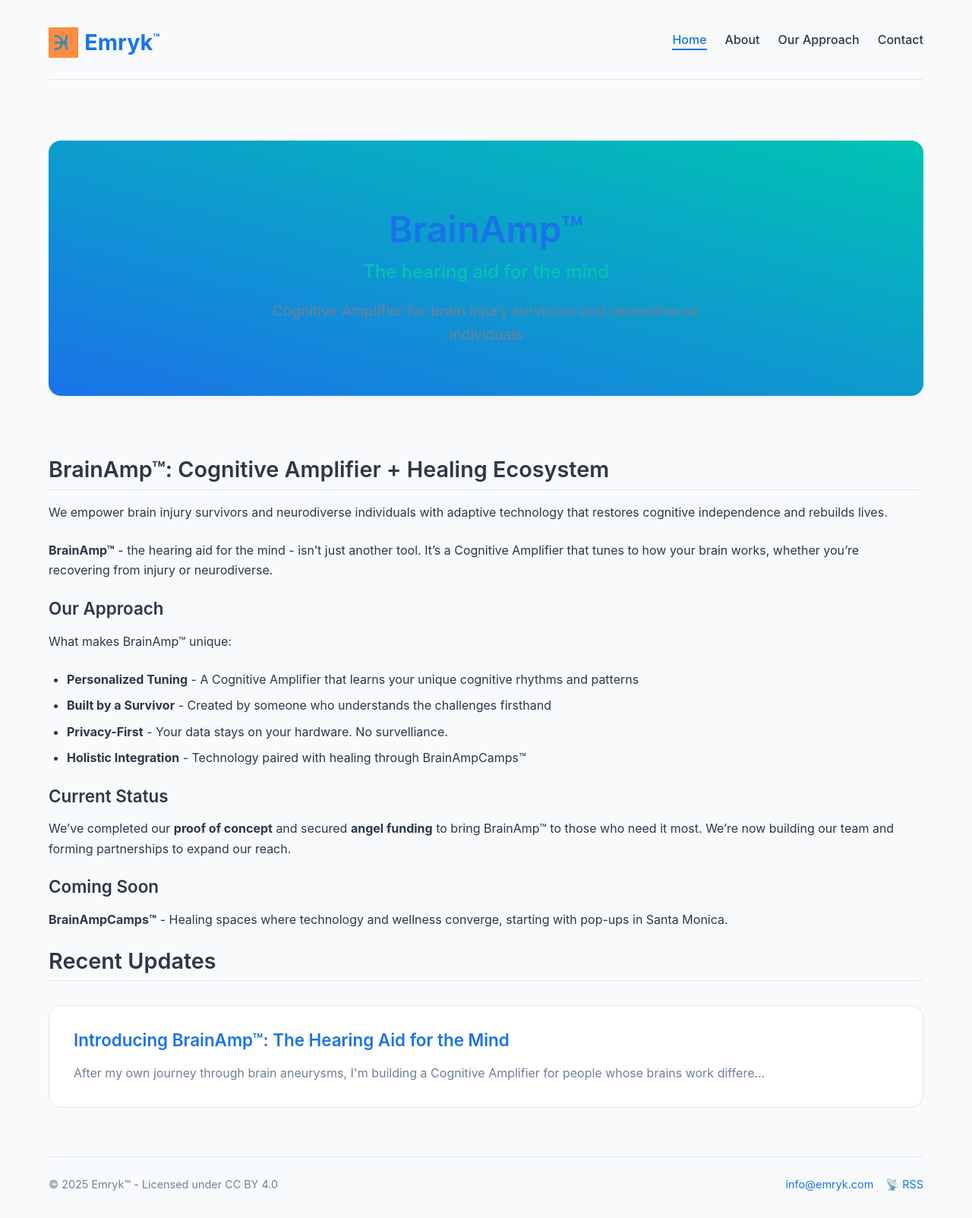
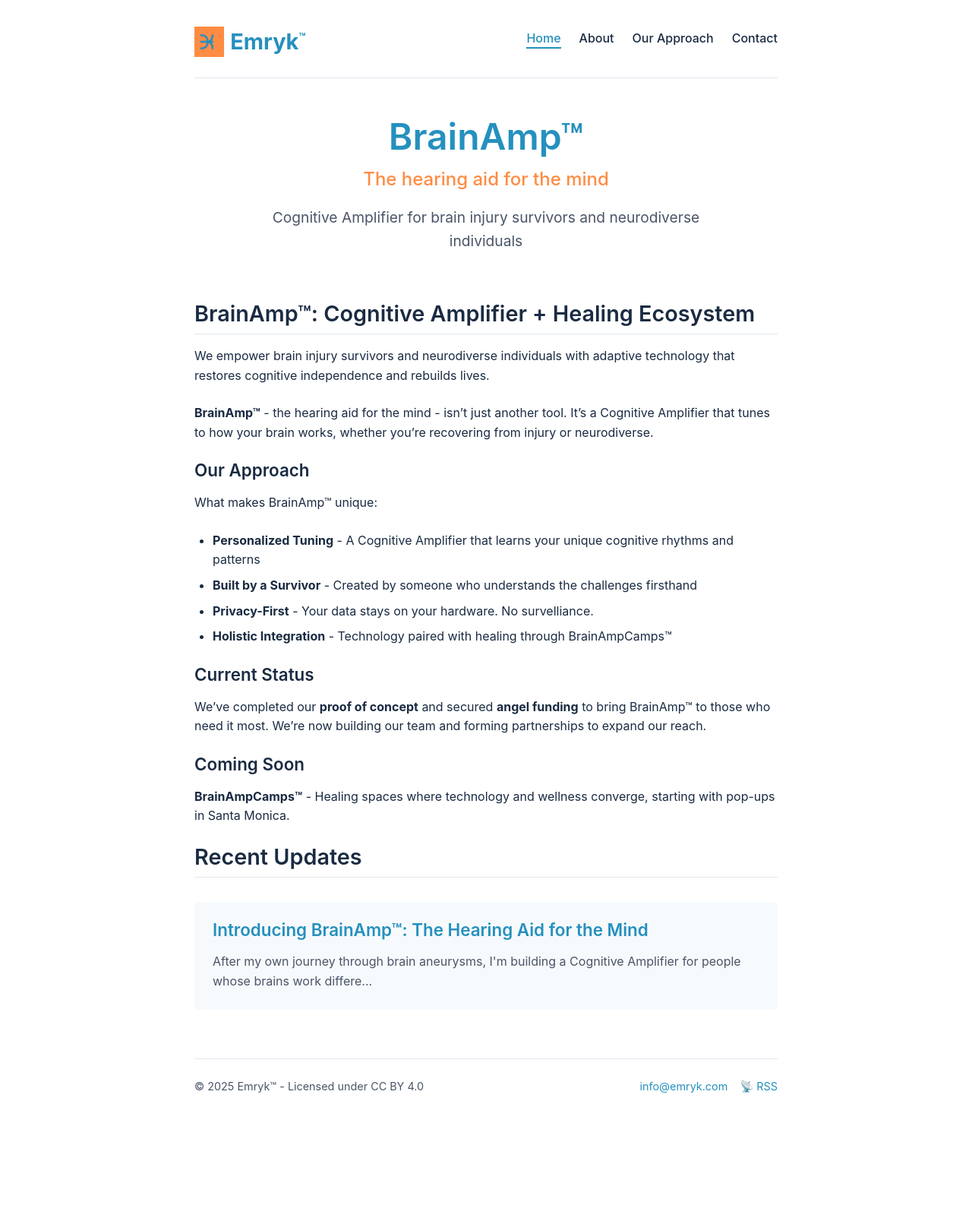
Before and after one commit to rhuze-emryk/emryk.github.io, a Jekyll site: the page built from index.md, in a window 1280 px wide. Shown: the whole page at 76% size. Built offline with Jekyll 4.4.1, drawn with Linux system fonts in a browser that asks for light colours; after the commit the page ends 1473 px from its top, so only the background shows below that.

Commit message:
Reverse course

```diff
--- a/assets/css/main.css
+++ b/assets/css/main.css
@@ -1,17 +1,13 @@
 :root {
-  --primary: #1A73E8;         /* Modern clinical blue */
-  --primary-dark: #1557B0;    /* Deep trust blue */
-  --secondary: #00C4B3;       /* Vibrant teal for accent */
-  --secondary-dark: #009E8E;  /* Darker teal */
-  --accent: #FF6B6B;          /* Energy red for highlights */
-  --text: #2D3748;            /* High contrast text */
-  --text-light: #718096;      /* Secondary text */
-  --bg: #F8FAFC;              /* Clean background */
-  --bg-alt: #FFFFFF;          /* Card backgrounds */
-  --border: #E2E8F0;          /* Subtle borders */
-  --gradient-start: #1A73E8;  /* Gradient elements */
-  --gradient-end: #00C4B3;
-  --shadow: 0 4px 6px -1px rgba(0, 0, 0, 0.05);
+  --primary: #2590BE;         /* Logo blue background */
+  --primary-dark: #1D7DA6;    /* Darker version for hover states */
+  --secondary: #FF8C42;       /* Logo orange */
+  --secondary-dark: #E67E3C;  /* Darker orange for hover states */
+  --text: #1A2B42;            /* Dark text color */
+  --text-light: #4A5568;      /* Lighter text color */
+  --bg: #FFFFFF;              /* Background color */
+  --bg-alt: #F7FAFC;          /* Alternative background color */
+  --border: #E2E8F0;          /* Border color */
 }
 
 /* Base Styles */
@@ -27,19 +23,16 @@
 }
 
 body {
-  font-family: 'Inter', -apple-system, BlinkMacSystemFont, "Segoe UI", Roboto, Helvetica, Arial, sans-serif;
-  line-height: 1.65;
+  font-family: -apple-system, BlinkMacSystemFont, "Segoe UI", Roboto, Helvetica, Arial, sans-serif;
+  line-height: 1.6;
   color: var(--text);
   background-color: var(--bg);
-  -webkit-font-smoothing: antialiased;
-  text-rendering: optimizeLegibility;
 }
 
 .container {
-  max-width: 1200px;
+  max-width: 800px;
   margin: 0 auto;
-  padding: 2rem 1.5rem;
-  position: relative;
+  padding: 2rem 1rem;
 }
 
 /* Typography */
@@ -200,18 +193,7 @@
 /* Hero Section */
 .hero {
   text-align: center;
-  margin: 5rem 0;
-  padding: 4rem 1rem;
-  background: linear-gradient(15deg, var(--gradient-start) 0%, var(--gradient-end) 100%);
-  color: white;
-  border-radius: 1rem;
-  box-shadow: var(--shadow);
-  transform: translateY(0);
-  transition: transform 0.3s ease;
-}
-
-.hero:hover {
-  transform: translateY(-5px);
+  margin-bottom: 4rem;
 }
 
 .hero h1 {
@@ -246,39 +228,15 @@
 }
 
 .post-card {
-  padding: 2rem;
-  background: var(--bg-alt);
-  border-radius: 16px;
-  transition: all 0.3s cubic-bezier(0.4, 0, 0.2, 1);
-  border: 1px solid var(--border);
-  position: relative;
-  overflow: hidden;
+  padding: 1.5rem;
+  background-color: var(--bg-alt);
+  border-radius: 5px;
+  transition: transform 0.2s ease, box-shadow 0.2s ease;
 }
 
 .post-card:hover {
-  transform: translateY(-5px);
-  box-shadow: 0 20px 25px -5px rgba(0, 0, 0, 0.1), 0 8px 10px -6px rgba(0, 0, 0, 0.1);
-  border-color: var(--secondary);
-}
-
-.post-card::before {
-  content: '';
-  position: absolute;
-  top: 0;
-  left: -100%;
-  width: 50%;
-  height: 100%;
-  background: linear-gradient(
-    90deg,
-    transparent,
-    rgba(255,255,255,0.2),
-    transparent
-  );
-  transition: left 0.6s ease;
-}
-
-.post-card:hover::before {
-  left: 100%;
+  transform: translateY(-3px);
+  box-shadow: 0 10px 15px -3px rgba(0, 0, 0, 0.1), 0 4px 6px -2px rgba(0, 0, 0, 0.05);
 }
 
 .post-card h3 {
```
